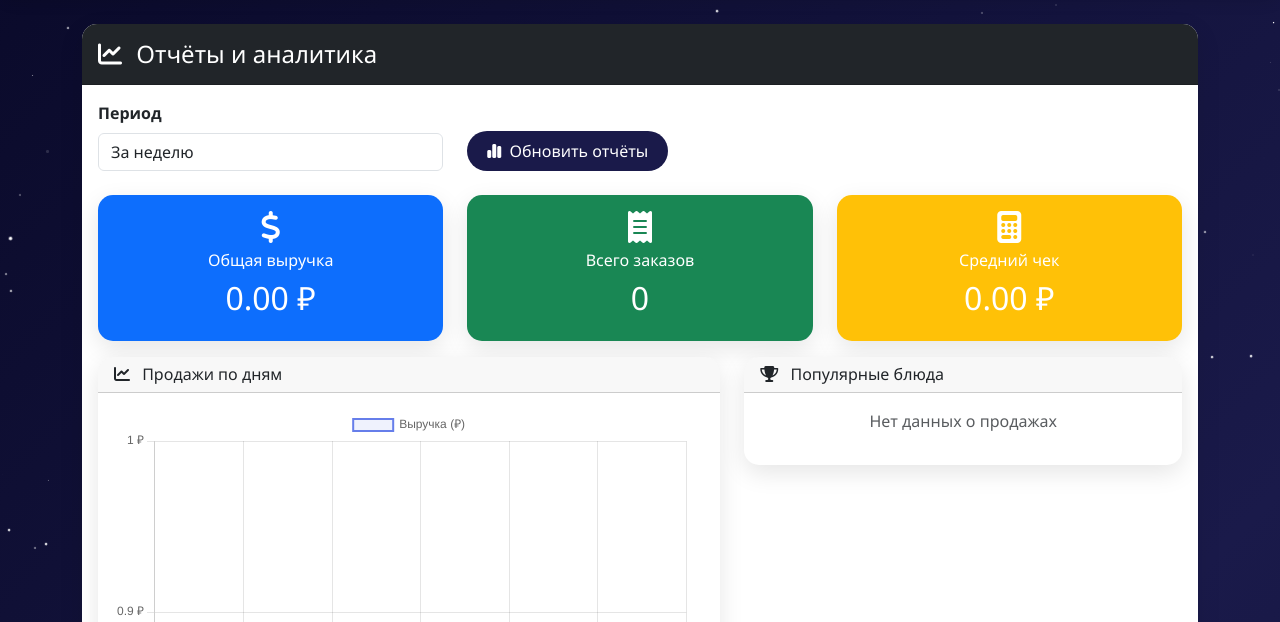
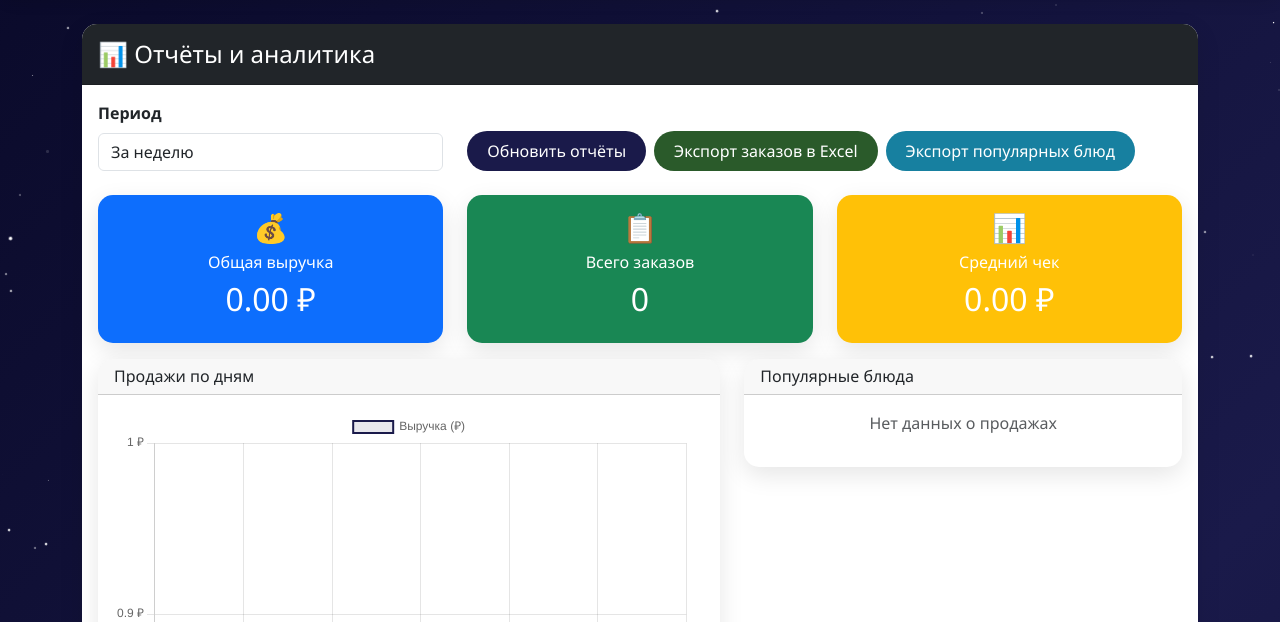
Before and after one commit to kotp2001/obshepit-ais, a Django app: page /reports/ in a window 1280 px wide. Shown: the part 68-690 px from the top of the page. Run offline with Django 4.2, Linux system fonts and the light colour scheme; data that the repository does not hold is empty; parts of the project's set-up code (start-up, migrations or seed data) failed here and were passed over.

Commit message:
Update reports.html

```diff
--- a/templates/reports.html
+++ b/templates/reports.html
@@ -4,7 +4,7 @@
 <div class="fade-in">
     <div class="card">
         <div class="card-header bg-dark text-white py-3">
-            <h4 class="mb-0"><i class="fas fa-chart-line me-2"></i> Отчёты и аналитика</h4>
+            <h4 class="mb-0">📊 Отчёты и аналитика</h4>
         </div>
         <div class="card-body">
             <div class="row mb-4">
@@ -16,9 +16,15 @@
                         <option value="month">За месяц</option>
                     </select>
                 </div>
-                <div class="col-md-8 d-flex align-items-end">
+                <div class="col-md-8 d-flex align-items-end gap-2">
                     <button class="btn btn-primary" onclick="loadReports()">
-                        <i class="fas fa-chart-simple me-1"></i> Обновить отчёты
+                        Обновить отчёты
+                    </button>
+                    <button class="btn btn-success" onclick="window.location.href='/export/orders/'">
+                        Экспорт заказов в Excel
+                    </button>
+                    <button class="btn btn-info text-white" onclick="window.location.href='/export/popular/'">
+                        Экспорт популярных блюд
                     </button>
                 </div>
             </div>
@@ -27,7 +33,7 @@
                 <div class="col-md-4 mb-3">
                     <div class="card text-center bg-primary text-white">
                         <div class="card-body">
-                            <i class="fas fa-dollar-sign fa-2x mb-2"></i>
+                            <h3 class="mb-2">💰</h3>
                             <h6 class="mb-2">Общая выручка</h6>
                             <h2 id="total-revenue">0 ₽</h2>
                         </div>
@@ -36,7 +42,7 @@
                 <div class="col-md-4 mb-3">
                     <div class="card text-center bg-success text-white">
                         <div class="card-body">
-                            <i class="fas fa-receipt fa-2x mb-2"></i>
+                            <h3 class="mb-2">📋</h3>
                             <h6 class="mb-2">Всего заказов</h6>
                             <h2 id="total-orders">0</h2>
                         </div>
@@ -45,7 +51,7 @@
                 <div class="col-md-4 mb-3">
                     <div class="card text-center bg-warning text-white">
                         <div class="card-body">
-                            <i class="fas fa-calculator fa-2x mb-2"></i>
+                            <h3 class="mb-2">📊</h3>
                             <h6 class="mb-2">Средний чек</h6>
                             <h2 id="avg-check">0 ₽</h2>
                         </div>
@@ -57,7 +63,7 @@
                 <div class="col-md-7">
                     <div class="card">
                         <div class="card-header">
-                            <h6 class="mb-0"><i class="fas fa-chart-line me-2"></i> Продажи по дням</h6>
+                            <h6 class="mb-0">Продажи по дням</h6>
                         </div>
                         <div class="card-body">
                             <canvas id="sales-chart" width="100%" height="300"></canvas>
@@ -67,7 +73,7 @@
                 <div class="col-md-5">
                     <div class="card">
                         <div class="card-header">
-                            <h6 class="mb-0"><i class="fas fa-trophy me-2"></i> Популярные блюда</h6>
+                            <h6 class="mb-0">Популярные блюда</h6>
                         </div>
                         <div class="card-body">
                             <div id="popular-dishes">
@@ -127,12 +133,12 @@
                             datasets: [{
                                 label: 'Выручка (₽)',
                                 data: data.data.daily_data.map(d => d.revenue),
-                                borderColor: '#667eea',
-                                backgroundColor: 'rgba(102,126,234,0.1)',
+                                borderColor: '#1a1a4a',
+                                backgroundColor: 'rgba(26,26,74,0.1)',
                                 tension: 0.3,
                                 fill: true,
                                 borderWidth: 2,
-                                pointBackgroundColor: '#667eea',
+                                pointBackgroundColor: '#1a1a4a',
                                 pointBorderColor: '#fff',
                                 pointBorderWidth: 2,
                                 pointRadius: 5,
```
